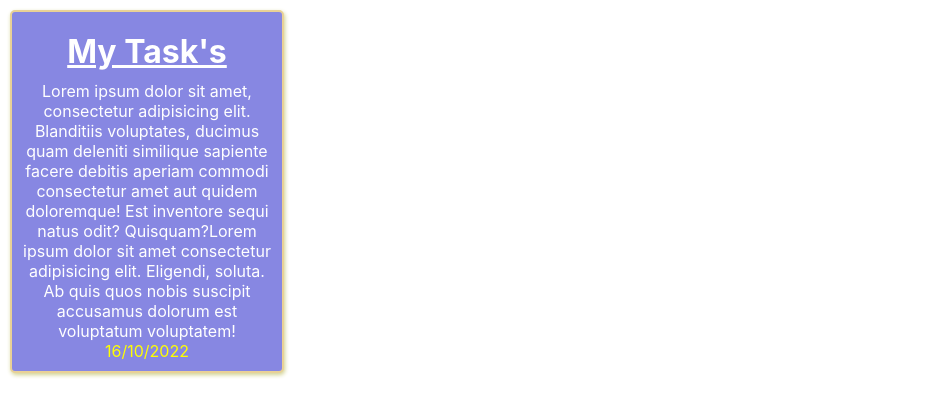
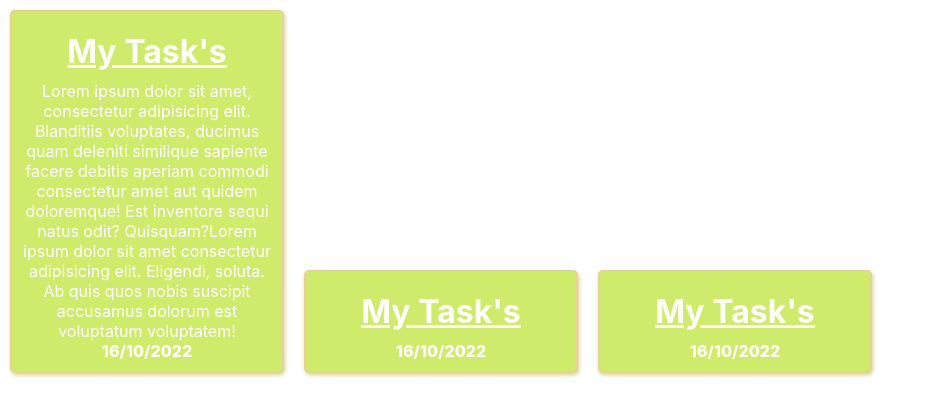
Before and after one commit to Mraj101/Vanilla-Js-and-React, a React (Create React App) app in the folder reactjsbasics/my-app/: page / in a window 1280 px wide. Shown: the top 416 px of the page, without its empty margins (0-931 px from the left). Built offline with nearby package versions, Linux system fonts and the light colour scheme.

Commit message:
one component many uses

```diff
--- a/reactjsbasics/my-app/public/index.css
+++ b/reactjsbasics/my-app/public/index.css
@@ -16,13 +16,14 @@ code {
 }
 
 .Container{
+  display: inline-block;
   width: 250px;
   margin: 10px;
   padding: 10px;
   border: 2px solid rgb(233, 209, 150);
   border-radius: 5px;
   color: white;
-  background-color: rgb(135, 135, 226);
+  background-color: rgb(207, 235, 108);
   box-shadow: 1px 2px 4px rgb(209, 209, 143);
   text-align: center;
 }
--- a/reactjsbasics/my-app/src/App.js
+++ b/reactjsbasics/my-app/src/App.js
@@ -3,7 +3,9 @@ import Card from "./component/Card"
 function App(){
   return (
     <div>
-      <Card />
+      <Card content="Lorem ipsum dolor sit amet, consectetur adipisicing elit. Blanditiis voluptates, ducimus quam deleniti similique sapiente facere debitis aperiam commodi consectetur amet aut quidem doloremque! Est inventore sequi natus odit? Quisquam?Lorem ipsum dolor sit amet consectetur adipisicing elit. Eligendi, soluta. Ab quis quos nobis suscipit accusamus dolorum est voluptatum voluptatem!" />
+      <Card/>
+      <Card/>
  </div>
   )
 }
--- a/reactjsbasics/my-app/src/component/Card.js
+++ b/reactjsbasics/my-app/src/component/Card.js
@@ -7,18 +7,21 @@ let month=date.getMonth();
 
 
 const footer={
+    margin:"10px",
     textAlign:"center",
     fontSize:"1rem",
-    color: "yellow"
+    color: "pink",
+    backgroundColor:"green",
 }
-function Card()
+function Card(props)
 {
+    const{content}=props;
     return(
         <div className="Container">
             <h3 className="card-head">My Task's</h3>
-            <p>Lorem ipsum dolor sit amet, consectetur adipisicing elit. Blanditiis voluptates, ducimus quam deleniti similique sapiente facere debitis aperiam commodi consectetur amet aut quidem doloremque! Est inventore sequi natus odit? Quisquam?Lorem ipsum dolor sit amet consectetur adipisicing elit. Eligendi, soluta. Ab quis quos nobis suscipit accusamus dolorum est voluptatum voluptatem!
+            <p>{content}
             </p>
-            <p style={footer}>{day+"/"+ month +"/"+ year}</p>
+            <p style={{fontWeight:"800",footer:footer}}>{day+"/"+ month +"/"+ year}</p>
         </div>
     )
 }
```
